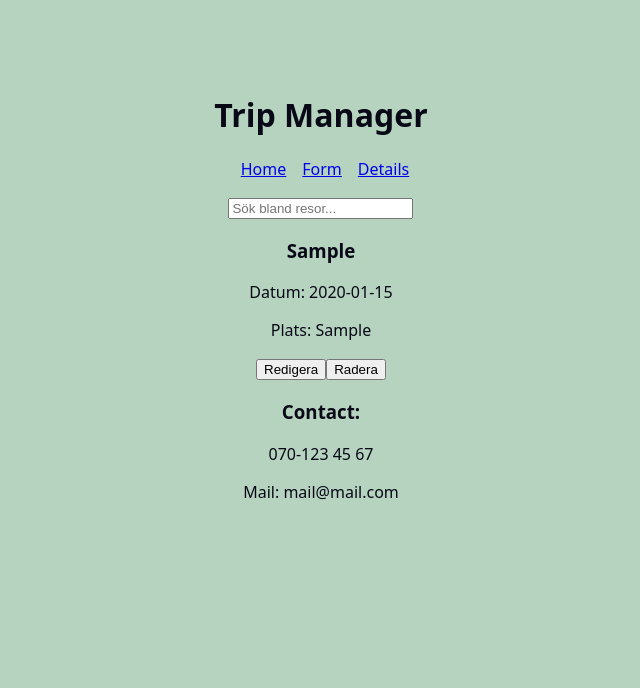
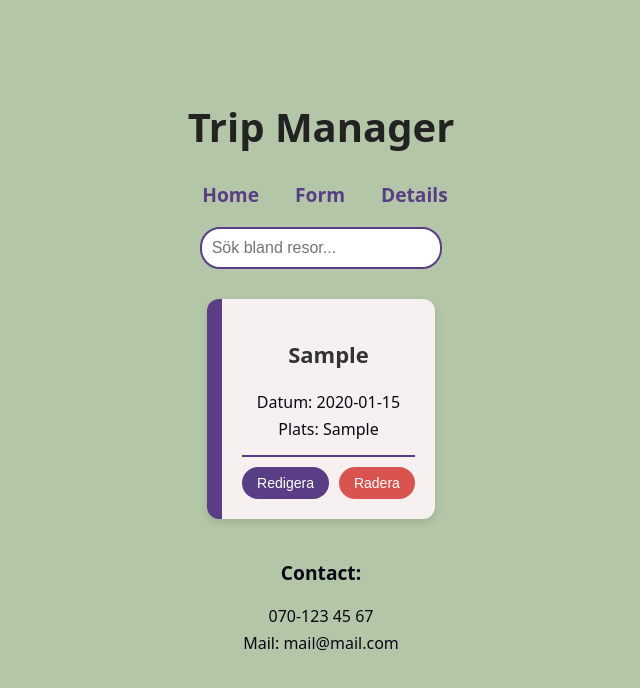
Before and after one commit to filipwretner/Boiler-Room-Week-6, a React (Vite) app in the folder TripManager/: page /form in a window 1280 px wide. Both pictures are taken after typing "Sample", "2020-01-15", "2020-01-15", "Sample" into the empty fields and a click on the button "Lägg till resemål". Shown: the top 688 px of the page, without its empty margins (319-959 px from the left). Built offline with nearby package versions, Linux system fonts and the light colour scheme.

Commit message:
Nu känner jag mig nöjd! /Andreas

```diff
--- a/TripManager/src/components/Footer/footer.css
+++ b/TripManager/src/components/Footer/footer.css
@@ -7,3 +7,12 @@
     padding: 1rem;
     color: #999;
   }
+h3 {
+    font-size: 1.2rem;
+    font-weight: bold;
+    margin-top: 20px;
+}
+
+p {
+    margin: 5px;
+}
--- a/TripManager/src/components/Form/FormInput.jsx
+++ b/TripManager/src/components/Form/FormInput.jsx
@@ -1,4 +1,5 @@
 import React from 'react';
+
 
 function FormInput({ type, name, defaultValue, className, label }) {
   return (
--- a/TripManager/src/components/Form/TripInput.css
+++ b/TripManager/src/components/Form/TripInput.css
@@ -8,3 +8,56 @@
     border-radius: 24px;
     text-align: center;
   }
+
+  input[type="text"] {
+    width: 80%;
+    max-width: 300px;
+    padding: 10px;
+    border: 2px solid #5A3E85;
+    border-radius: 20px;
+    font-size: 16px;
+    outline: none;
+    transition: all 0.3s ease-in-out;
+    display: block;
+    margin: 10px auto;
+
+  }
+  input[type="date"] {
+    width: 80%;
+    max-width: 300px;
+    padding: 10px;
+    border: 2px solid #5A3E85;
+    border-radius: 20px;
+    font-size: 16px;
+    outline: none;
+    transition: all 0.3s ease-in-out;
+    display: block;
+    margin: 10px auto;
+
+  }
+  .form-submit {
+    background: #5A3E85; /* Samma lila färg som länkarna */
+    color: white;
+    padding: 10px 15px;
+    font-size: 16px;
+    font-weight: bold;
+    border: none;
+    border-radius: 20px;
+    cursor: pointer;
+    transition: all 0.3s ease;
+    display: block;
+    margin: 15px auto;
+    width: 80%;
+    max-width: 300px;
+    text-align: center;
+}
+
+.form-submit:hover {
+    background: #8A66C1;
+    box-shadow: 0px 4px 8px rgba(90, 62, 133, 0.5);
+}
+
+.form-submit:active {
+    background: #4A2E70;
+    transform: scale(0.98);
+}
--- a/TripManager/src/components/Header/Header.css
+++ b/TripManager/src/components/Header/Header.css
@@ -1,13 +1,27 @@
 
-  .header-container h1 {
-
-  }
+h1 {
+  font-size: 2.5rem;
+  font-weight: bold;
+  color: #222;
+}
 
 
   .header-container nav ul {
+    font-size: 1.2rem;
     list-style: none;
     display: flex;
     gap: 1rem; /* avstånd mellan menylänkar */
     justify-content: center;
     padding-left: 0.5rem;
   }
+  nav a {
+    text-decoration: none;
+    color: #5A3E85;
+    font-weight: bold;
+    margin: 0 10px;
+    transition: color 0.3s ease;
+}
+
+nav a:hover {
+    color: #8A66C1;
+}
--- a/TripManager/src/components/Item/DeleteTrip.jsx
+++ b/TripManager/src/components/Item/DeleteTrip.jsx
@@ -1,7 +1,8 @@
 import React from "react";
+// import './Delete.CSS';
 
 function DeleteTrip({ onDelete }) {
-  return <button onClick={onDelete}>Radera</button>;
+  return <button className="btn-delete" onClick={onDelete}>Radera</button>;
 }
 
 export default DeleteTrip;
--- a/TripManager/src/components/Item/EditTrip.jsx
+++ b/TripManager/src/components/Item/EditTrip.jsx
@@ -1,7 +1,8 @@
 import React from "react";
+// import './EditTrip.css'
 
 function EditTrip({ onEdit }) {
-  return <button onClick={onEdit}>Redigera</button>;
+  return <button className="btn-edit" onClick={onEdit}>Redigera</button>;
 }
 
 export default EditTrip;
--- /dev/null
+++ b/TripManager/src/components/Item/TripItem.css
@@ -0,0 +1,63 @@
+.btn-container {
+    display: flex;
+    justify-content: center;
+    gap: 10px;
+    margin-top: 10px;
+}
+
+.btn-edit, .btn-delete {
+    display: flex;
+    align-items: center;
+    gap: 8px;
+    padding: 8px 15px;
+    font-size: 14px;
+    border: none;
+    border-radius: 20px;
+    cursor: pointer;
+    transition: all 0.3s ease-in-out;
+}
+
+.btn-edit {
+    background: #5A3E85;
+    color: white;
+}
+
+.btn-edit:hover {
+    background: #8A66C1;
+}
+
+.btn-delete {
+    background: #d9534f;
+    color: white;
+}
+
+.btn-delete:hover {
+    background: #c9302c;
+}
+.trip-item {
+    background: rgb(247, 240, 240);
+    border-radius: 12px;
+    box-shadow: 0px 4px 8px rgba(0, 0, 0, 0.1);
+    padding: 20px;
+    margin: 20px auto;
+    max-width: 350px;
+    text-align: center;
+    border-left: 15px solid #5A3E85; /* En lila accent för att göra sektionen snyggare */
+}
+
+.trip-info {
+    padding-bottom: 10px;
+    border-bottom: 2px solid #5A3E85; /* En tunn linje för att separera info från knappar */
+    margin-bottom: 10px;
+}
+
+.trip-item h3 {
+    font-size: 22px;
+    font-weight: bold;
+    color: #333;
+}
+
+.trip-item p {
+    font-size: 16px;
+    margin: 5px 0;
+}
--- a/TripManager/src/components/Item/TripItem.jsx
+++ b/TripManager/src/components/Item/TripItem.jsx
@@ -1,10 +1,12 @@
 import React, { memo } from "react";
 import EditTrip from "./EditTrip";
 import DeleteTrip from "./DeleteTrip";
+import "./TripItem.css";
 
 function TripItem({ name, firstDate, secondDate, location, onDelete, onEdit }) {
   return (
     <div className="trip-item">
+    <div className="trip-info">
       <h3>{name}</h3>
       {firstDate === secondDate ? (
         <p>Datum: {firstDate}</p>
@@ -15,8 +17,12 @@ function TripItem({ name, firstDate, secondDate, location, onDelete, onEdit }) {
         </>
       )}
       <p>Plats: {location}</p>
+      </div>
+
+      <div className="btn-container">
       <EditTrip onEdit={onEdit} />
       <DeleteTrip onDelete={onDelete} />
+      </div>
     </div>
   );
 }
--- a/TripManager/src/index.css
+++ b/TripManager/src/index.css
@@ -5,7 +5,7 @@
   text-align: center;
 }
 body {
-  background-color: rgb(182, 211, 191);
+  background-color: #B3C6A7;
   color: rgb(8, 8, 22);
   font-family: system-ui, 'Segoe UI', 'Open Sans', 'Helvetica';
   display: flex;
```
